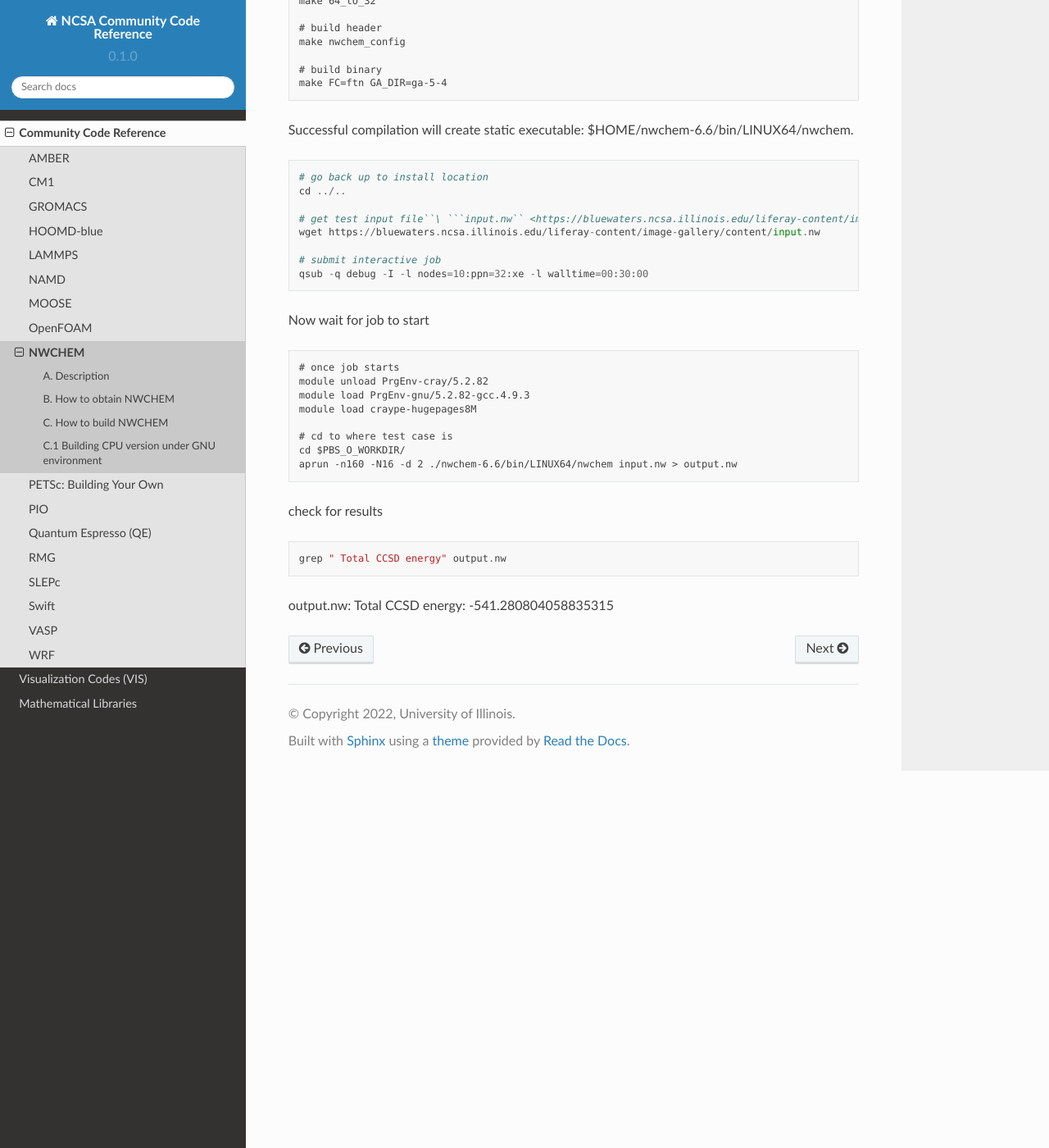
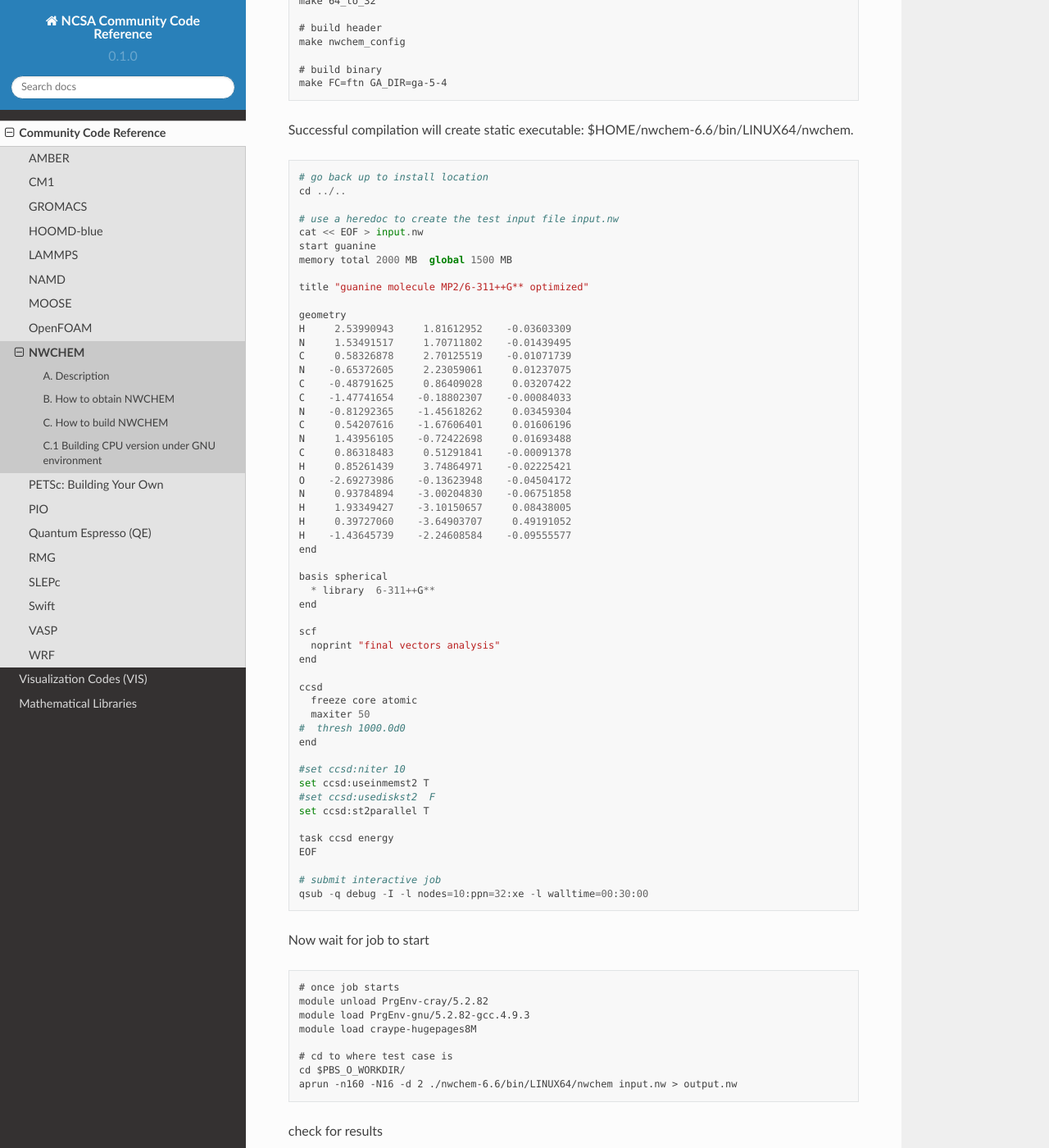
Before and after one commit to ncsa/community_code_reference, a Sphinx documentation site: the page built from docs/source/NWCHEM/index.rst, in a window 1280 px wide and 1400 px high, scrolled down 1513 px. Shown: the whole window at 82% size. Built offline with Sphinx 7.4.7 and the Read the Docs theme 2.0.0, drawn with Linux system fonts in a browser that asks for light colours.

Commit message:
Added heredoc for input.nw
Added a heredoc block to create the input.nw file

````diff
--- a/docs/source/NWCHEM/index.rst
+++ b/docs/source/NWCHEM/index.rst
@@ -97,8 +97,53 @@ Successful compilation will create static executable: $HOME/nwchem-6.6/bin/LINUX
    # go back up to install location
    cd ../..
 
-   # get test input file``\ ```input.nw`` <https://bluewaters.ncsa.illinois.edu/liferay-content/image-gallery/content/input.nw>`__\ ``.``
-   wget https://bluewaters.ncsa.illinois.edu/liferay-content/image-gallery/content/input.nw
+   # use a heredoc to create the test input file input.nw
+   cat << EOF > input.nw
+   start guanine
+   memory total 2000 MB  global 1500 MB
+
+   title "guanine molecule MP2/6-311++G** optimized"
+
+   geometry
+   H     2.53990943     1.81612952    -0.03603309
+   N     1.53491517     1.70711802    -0.01439495
+   C     0.58326878     2.70125519    -0.01071739
+   N    -0.65372605     2.23059061     0.01237075
+   C    -0.48791625     0.86409028     0.03207422
+   C    -1.47741654    -0.18802307    -0.00084033
+   N    -0.81292365    -1.45618262     0.03459304
+   C     0.54207616    -1.67606401     0.01606196
+   N     1.43956105    -0.72422698     0.01693488
+   C     0.86318483     0.51291841    -0.00091378
+   H     0.85261439     3.74864971    -0.02225421
+   O    -2.69273986    -0.13623948    -0.04504172
+   N     0.93784894    -3.00204830    -0.06751858
+   H     1.93349427    -3.10150657     0.08438005
+   H     0.39727060    -3.64903707     0.49191052
+   H    -1.43645739    -2.24608584    -0.09555577
+   end
+
+   basis spherical
+     * library  6-311++G**
+   end
+
+   scf
+     noprint "final vectors analysis"
+   end
+
+   ccsd
+     freeze core atomic
+     maxiter 50
+   #  thresh 1000.0d0
+   end
+
+   #set ccsd:niter 10
+   set ccsd:useinmemst2 T
+   #set ccsd:usediskst2  F
+   set ccsd:st2parallel T
+
+   task ccsd energy
+   EOF
 
    # submit interactive job
    qsub -q debug -I -l nodes=10:ppn=32:xe -l walltime=00:30:00
````
